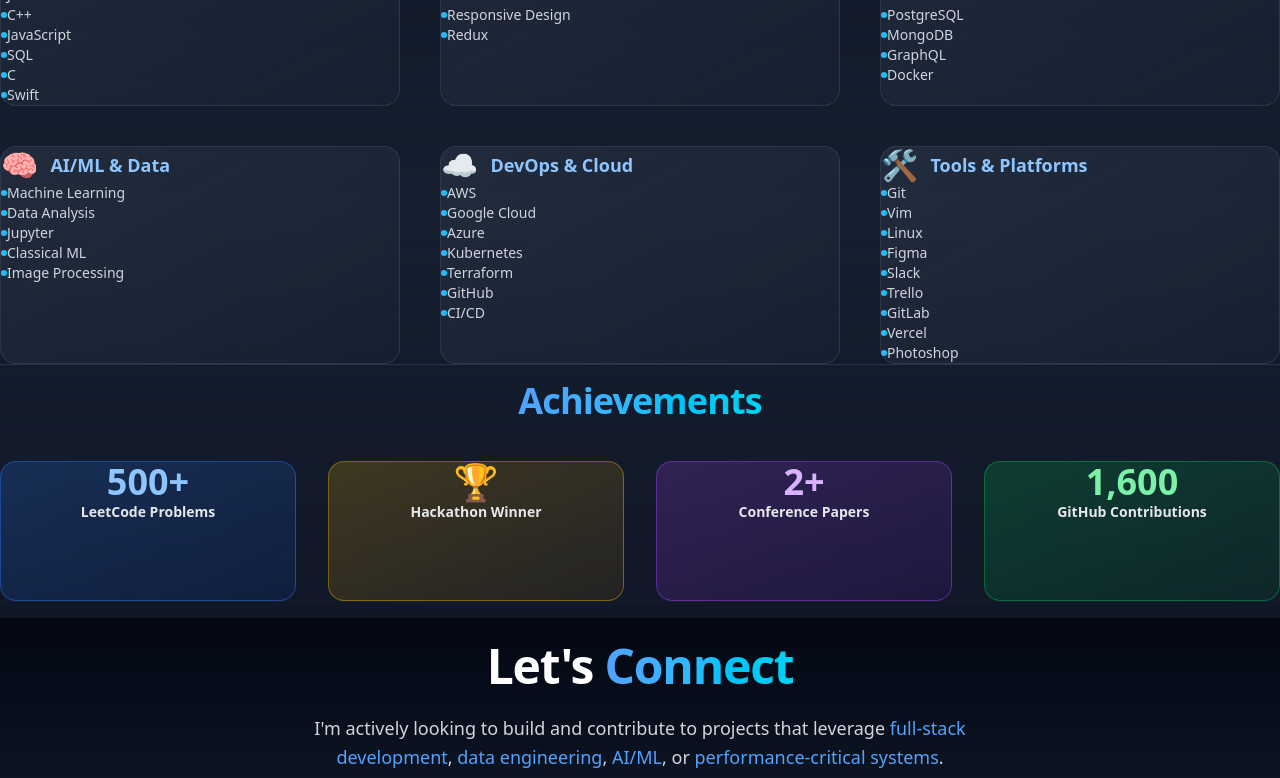
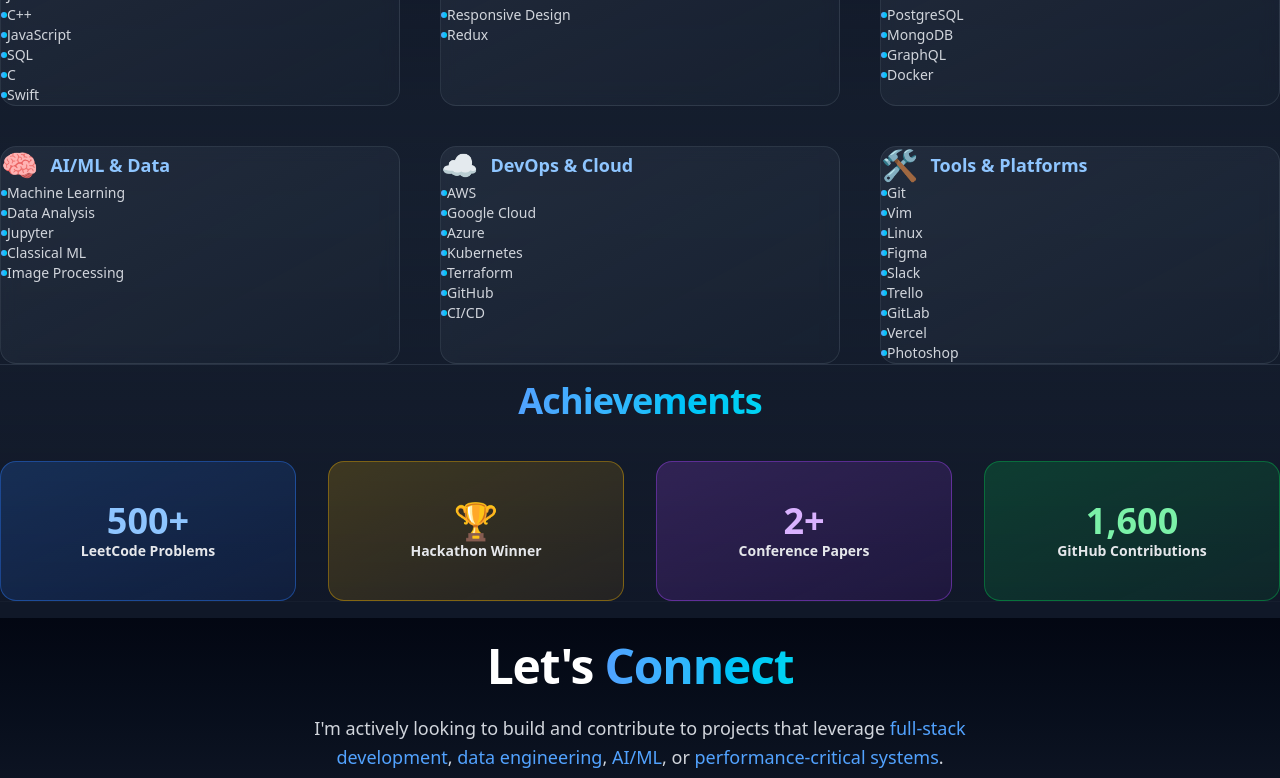
Before and after one commit to MalavyaRaval/malavyaraval.github.io, a React (Vite) app: page / in a window 1280 px wide. Shown: the part 2121-2899 px from the top of the page. Built offline with nearby package versions, Linux system fonts and the light colour scheme.

Commit message:
Center achievement content vertically

```diff
--- a/src/Home.jsx
+++ b/src/Home.jsx
@@ -456,7 +456,7 @@
                     {category.category}
                   </h3>
                 </div>
-                <ul className="space-y-3 relative z-10">
+                <ul className="space-y-3 relative z-10 flex flex-col items-start pl-10">
                   {category.skills.map((skill) => (
                     <li key={skill} className="text-gray-300 flex items-center text-sm hover:text-gray-200 transition-colors duration-200">
                       <span className="w-1.5 h-1.5 bg-gradient-to-r from-blue-400 to-cyan-400 rounded-full mr-3 group-hover:scale-150 transition-transform duration-300"></span>
@@ -484,7 +484,7 @@
                   <div className="absolute inset-0 opacity-0 group-hover:opacity-100 transition-opacity duration-500 pointer-events-none">
                     <div className="absolute inset-0 bg-gradient-to-br from-blue-600/20 to-transparent"></div>
                   </div>
-                  <div className="relative z-10">
+                  <div className="relative z-10 flex flex-col items-center justify-center h-full">
                     <div className="text-4xl font-bold text-blue-300 mb-3 group-hover:text-blue-200 transition-colors duration-300">
                       500+
                     </div>
@@ -497,7 +497,7 @@
                   <div className="absolute inset-0 opacity-0 group-hover:opacity-100 transition-opacity duration-500 pointer-events-none">
                     <div className="absolute inset-0 bg-gradient-to-br from-yellow-600/20 to-transparent"></div>
                   </div>
-                  <div className="relative z-10">
+                  <div className="relative z-10 flex flex-col items-center justify-center h-full">
                     <div className="text-4xl font-bold text-yellow-300 mb-3 group-hover:text-yellow-200 transition-colors duration-300">🏆</div>
                     <p className="text-gray-200 text-sm font-semibold">
                       Hackathon Winner
@@ -508,7 +508,7 @@
                   <div className="absolute inset-0 opacity-0 group-hover:opacity-100 transition-opacity duration-500 pointer-events-none">
                     <div className="absolute inset-0 bg-gradient-to-br from-purple-600/20 to-transparent"></div>
                   </div>
-                  <div className="relative z-10">
+                  <div className="relative z-10 flex flex-col items-center justify-center h-full">
                     <div className="text-4xl font-bold text-purple-300 mb-3 group-hover:text-purple-200 transition-colors duration-300">
                       2+
                     </div>
@@ -521,7 +521,7 @@
                   <div className="absolute inset-0 opacity-0 group-hover:opacity-100 transition-opacity duration-500 pointer-events-none">
                     <div className="absolute inset-0 bg-gradient-to-br from-green-600/20 to-transparent"></div>
                   </div>
-                  <div className="relative z-10">
+                  <div className="relative z-10 flex flex-col items-center justify-center h-full">
                     <div className="text-4xl font-bold text-green-300 mb-3 group-hover:text-green-200 transition-colors duration-300">
                       1,600
                     </div>
```
